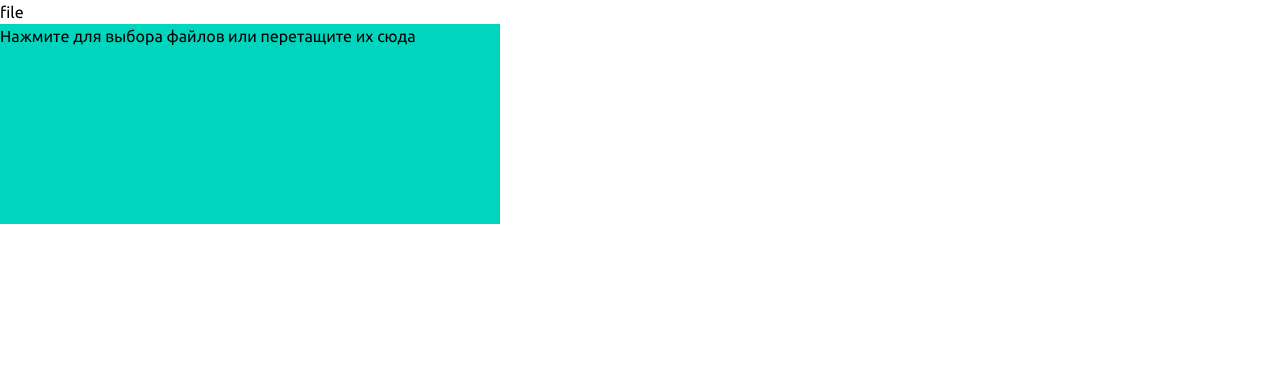
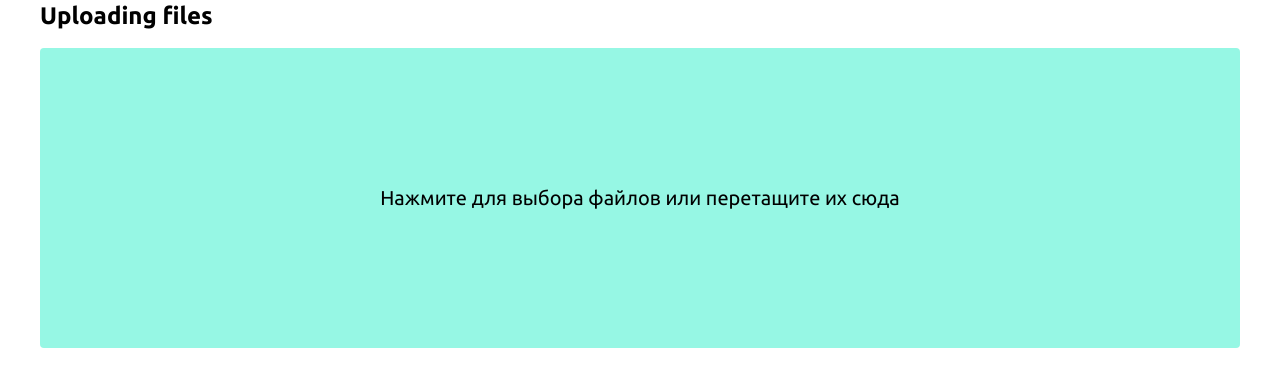
Before and after one commit to KozyaSkyworker/playrik, a Next.js app: page / in a window 1280 px wide. Shown: the top 386 px of the page. Built offline with nearby package versions, Linux system fonts and the light colour scheme.

Commit message:
feat: make layout; add styles; add multiple files upload

```diff
--- a/src/app/layout.tsx
+++ b/src/app/layout.tsx
@@ -21,7 +21,9 @@ export default function RootLayout({
 }>) {
   return (
     <html lang="en">
-      <body className={`${ubuntu.variable} antialiased`}>{children}</body>
+      <body className={`${ubuntu.variable} antialiased`}>
+        <div className="max-w-[1230px] mx-auto px-[15px]">{children}</div>
+      </body>
     </html>
   );
 }
--- a/src/app/page.tsx
+++ b/src/app/page.tsx
@@ -1,5 +1,5 @@
-import File from "@/components/File";
+import { Files } from "@/components/Files";
 
 export default function Home() {
-  return <File />;
+  return <Files />;
 }
--- a/src/components/File.tsx
+++ /dev/null
@@ -1,62 +0,0 @@
-"use client";
-
-import { useRef, useState } from "react";
-
-const File = () => {
-  const [file, setFile] = useState<string | null>(null);
-
-  const inputFileRef = useRef<HTMLInputElement>(null);
-
-  return (
-    <div>
-      <h1>file</h1>
-      <div
-        className="w-[500px] h-[200px] bg-teal-400"
-        onClick={(e) => {
-          e.stopPropagation();
-          if (inputFileRef.current) {
-            inputFileRef.current.click();
-          }
-        }}
-        onDrop={(e) => {
-          e.preventDefault();
-          console.log(e.dataTransfer.files);
-          const fileUrl = URL.createObjectURL(e.dataTransfer.files[0]);
-          setFile(fileUrl);
-        }}
-        onDragOver={(e) => {
-          e.preventDefault();
-        }}
-      >
-        Нажмите для выбора файлов или перетащите их сюда
-        <input
-          ref={(ref) => {
-            inputFileRef.current = ref;
-
-            return () => {
-              inputFileRef.current = null;
-            };
-          }}
-          onChange={(e) => {
-            const selectedFile = e.target.files?.[0];
-            if (selectedFile) {
-              const fileUrl = URL.createObjectURL(selectedFile);
-              setFile(fileUrl);
-            }
-          }}
-          type="file"
-          //  TODO: multiple
-          accept="audio/*"
-          className="-z-1 hidden pointer-events-none"
-        />
-      </div>
-      {file && (
-        <div>
-          <audio controls src={file} />
-        </div>
-      )}
-    </div>
-  );
-};
-
-export default File;
--- /dev/null
+++ b/src/components/Files.tsx
@@ -0,0 +1,100 @@
+"use client";
+
+import { useRef, useState } from "react";
+import { Heading } from "./Heading";
+
+interface AudioFile {
+  src: string;
+  title: string;
+}
+
+export const Files = () => {
+  const [files, setFiles] = useState<AudioFile[]>([]);
+
+  const inputFileRef = useRef<HTMLInputElement>(null);
+
+  const [isFilesDragging, setIsFilesDragging] = useState(false);
+
+  const uploadFile = (filesToUpload: FileList) => {
+    const newFiles = Array.from(filesToUpload).map((file) => {
+      console.log(file);
+      const fileUrl = URL.createObjectURL(file);
+      const uploadFile: AudioFile = {
+        src: fileUrl,
+        title: file.name.split(".")[0],
+      };
+      return uploadFile;
+    });
+
+    setFiles((prev) => [...prev, ...newFiles]);
+  };
+
+  return (
+    <div className="flex flex-col gap-4">
+      <Heading>Uploading files</Heading>
+
+      <div
+        className={`w-full h-[300px] rounded  ${
+          isFilesDragging ? "bg-teal-300" : "bg-teal-200"
+        } cursor-pointer flex items-center justify-center`}
+        onClick={(e) => {
+          e.stopPropagation();
+          if (inputFileRef.current) {
+            inputFileRef.current.click();
+          }
+        }}
+        onDrop={(e) => {
+          e.preventDefault();
+          setIsFilesDragging(false);
+          uploadFile(e.dataTransfer.files);
+        }}
+        onDragOver={(e) => {
+          e.preventDefault();
+          setIsFilesDragging(true);
+        }}
+        onDragLeave={(e) => {
+          console.log(e);
+          setIsFilesDragging(false);
+        }}
+      >
+        <p className="text-xl pointer-events-none">
+          Нажмите для выбора файлов или перетащите их сюда
+        </p>
+        <input
+          ref={(ref) => {
+            inputFileRef.current = ref;
+
+            return () => {
+              inputFileRef.current = null;
+            };
+          }}
+          onChange={(e) => {
+            if (e.target.files?.[0]) {
+              uploadFile(e.target.files);
+            }
+          }}
+          type="file"
+          multiple
+          accept="audio/*"
+          className="-z-1 hidden pointer-events-none"
+        />
+      </div>
+      {files && files.length > 0 && (
+        <div className="flex flex-col gap-4">
+          <Heading variant="h2">Uploaded files</Heading>
+          <div className="flex flex-col gap-4">
+            {files.map((file) => (
+              <div
+                key={crypto.randomUUID()}
+                className="bg-gray-100 rounded p-4"
+              >
+                <Heading variant="h3">{file.title}</Heading>
+                <audio controls src={file.src} />
+              </div>
+            ))}
+          </div>
+        </div>
+      )}
+    </div>
+  );
+};
--- /dev/null
+++ b/src/components/Heading.tsx
@@ -0,0 +1,25 @@
+import { ReactNode } from "react";
+
+type HeadingVariant = "h1" | "h2" | "h3";
+
+interface HeadingProps {
+  variant?: HeadingVariant;
+  children?: ReactNode;
+  className?: string;
+}
+
+const BaseHeading = ({ variant = "h1", className, ...props }: HeadingProps) => {
+  if (variant === "h1") {
+    return <h1 className={`text-2xl font-bold ${className}`} {...props} />;
+  }
+  if (variant === "h2") {
+    return <h2 className={`text-xl font-bold ${className}`} {...props} />;
+  }
+  if (variant === "h3") {
+    return <h3 className={`text-lg font-medium ${className}`} {...props} />;
+  }
+};
+
+export const Heading = (props: HeadingProps) => {
+  return <BaseHeading {...props} />;
+};
```
